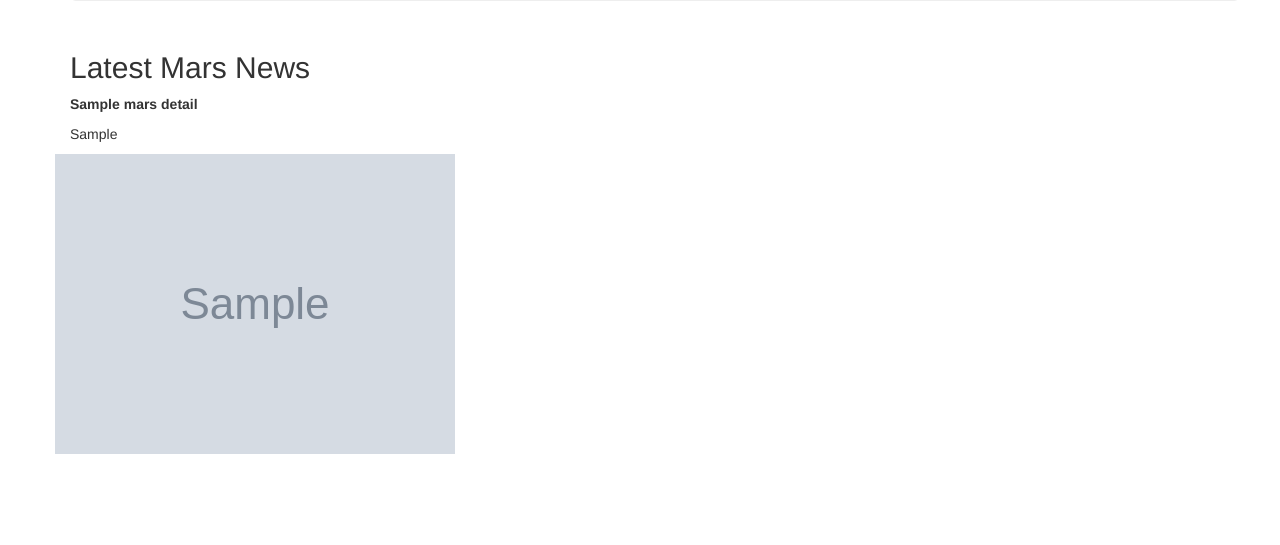
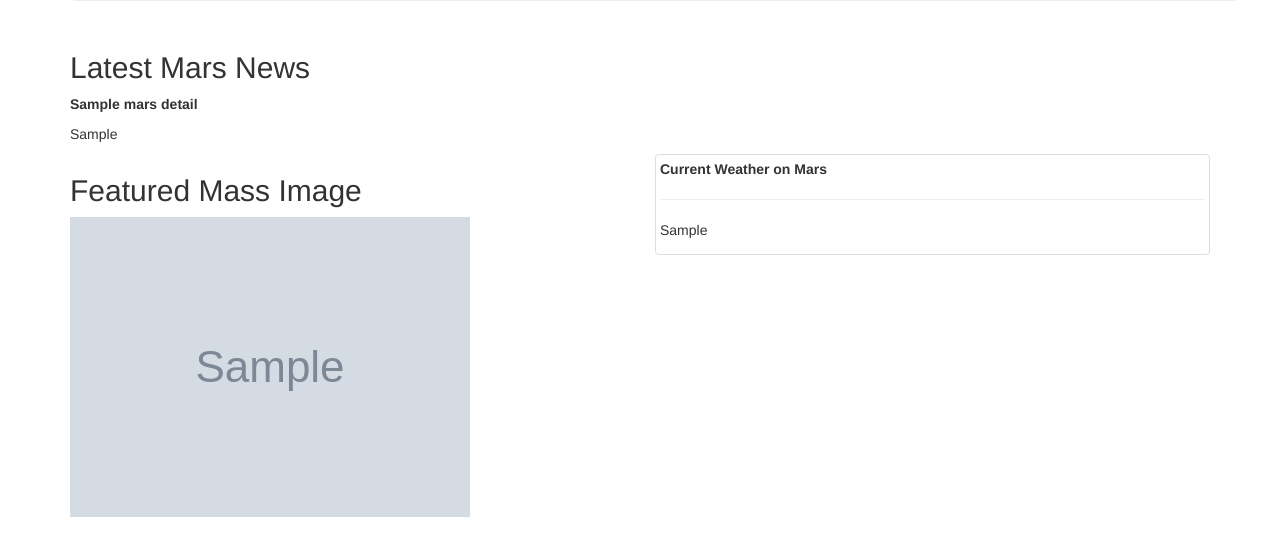
Before and after one commit to xaskoiking/HW_13_Raaghav_K_Web_Scraping, a Flask app: template templates/index.html in a window 1280 px wide. Shown: the part 255-800 px from the top of the page. Run offline with Flask 2, Linux system fonts and the light colour scheme; the template is opened without the code that fills it: most values are stand-ins (such as "Sample title", 1, 10 or a date in 2020); grey boxes marked "Sample" are stand-in pictures; some libraries are stand-ins or nearby versions.

Commit message:
Updated on two modules

```diff
--- a/templates/index.html
+++ b/templates/index.html
@@ -30,8 +30,17 @@
         </div>
 
          <div class="row">
-             <img src={{featured_image_url}} alt="Mars">
-
+            <div class="col-sm-6">
+                <b> <h2 id="myHeader">Featured Mass Image</h2></b>
+                <img class="img-responsive" src={{marsDetail.featured_image_url}} alt="Mars">
+            </div>
+            <div class="col-sm-6">
+                <div class="thumbnail">
+                <b><p>Current Weather on Mars</p></b>
+                <hr style="width: 100%; color: grey" />
+                <p>{{ marsDetail.mars_weather}}</p>
+                </div>
+            </div>
         </div>
         {% endfor %}
 
```
Also changed, not shown: 1 other file.
